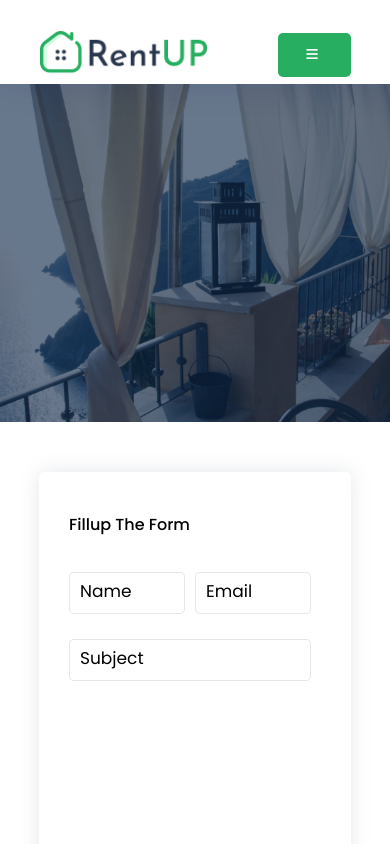
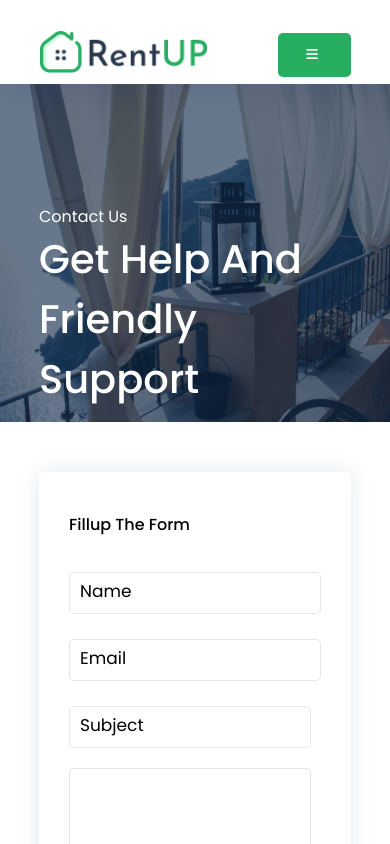
Before and after one commit to chrismbah/Rent-Up, a React (Vite) app: page /contact in a window 390 px wide. Shown: the top 844 px of the page. Built offline with nearby package versions, Linux system fonts and the light colour scheme.

Commit message:
Added Contact Page

```diff
--- a/src/components/contact/Contact1.css
+++ b/src/components/contact/Contact1.css
@@ -2,13 +2,15 @@
     display: flex;
 
 }
-.conatct textarea{
+.contact textarea{
     border: 1px solid rgba(0, 0, 0, 0.1);
     width: 1005px;
     border-radius: 5px;
     margin-bottom: 20px;
 }
+.contact textarea,
 .contact input{
+    width: 100%;
     margin-bottom: 20px;
     margin-right: 10px;
 }
@@ -16,10 +18,19 @@
     padding: 30px;
 
 }
+.contact h4{
+    margin-bottom: 30px;
+}
 @media screen and (max-width:768px){
     .contact h4{
         width: 100%;
         margin-bottom: 30px;
     }
+    .contact form div{
+        flex-direction: column;
+    }
+    .contact input{
+        width: 100%;
+    }
 
 }
--- a/src/components/contact/Contact1.jsx
+++ b/src/components/contact/Contact1.jsx
@@ -7,7 +7,7 @@ export default function Contact() {
   return (
     <>
       <section className="contact mb">
-        <Back name="" title="" cover={image} />
+        <Back name="Contact Us" title="Get Help And Friendly Support" cover={image} />
         <div className="container">
           <form action="" className="shadow">
             <h4>Fillup The Form</h4>
```
